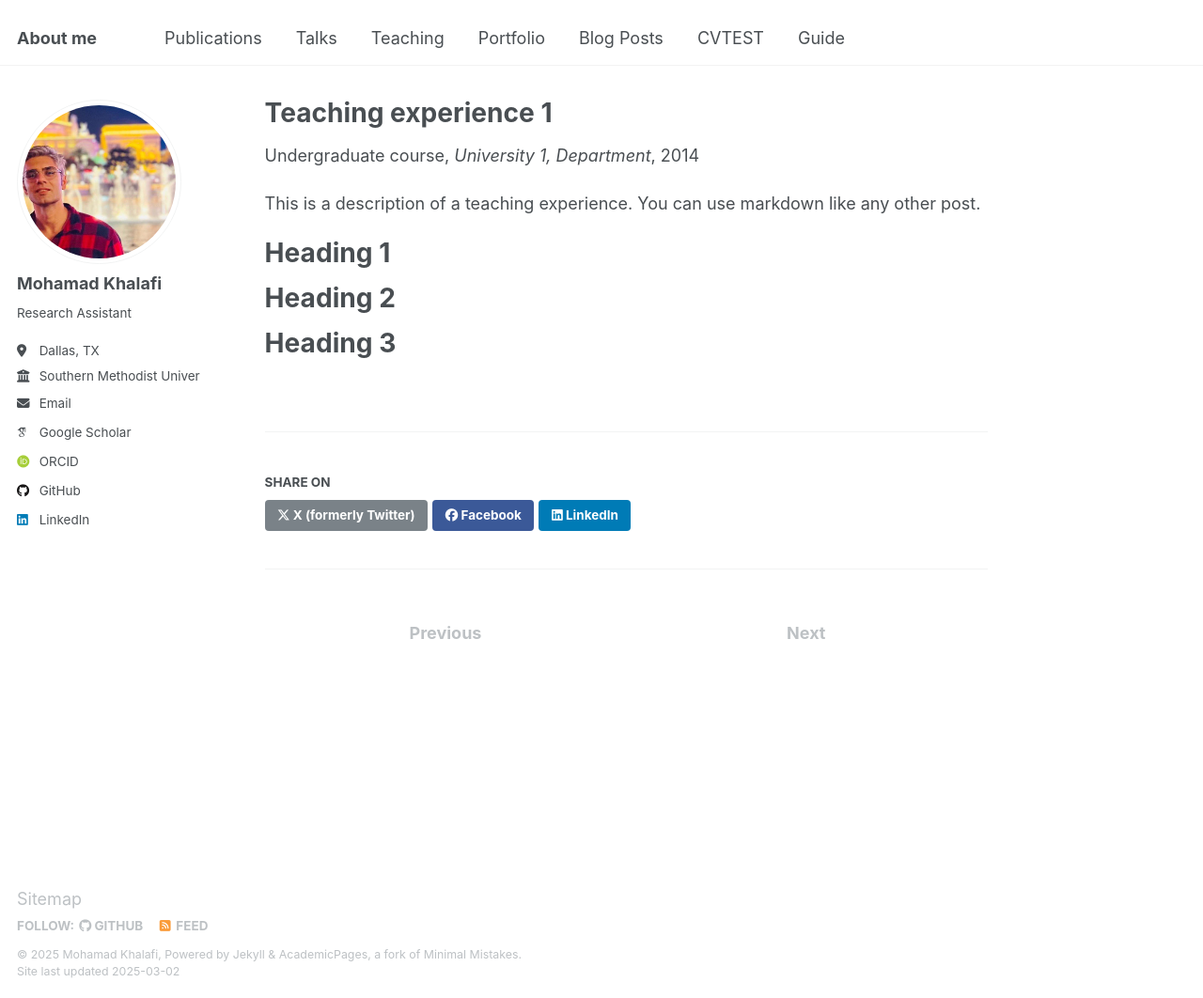
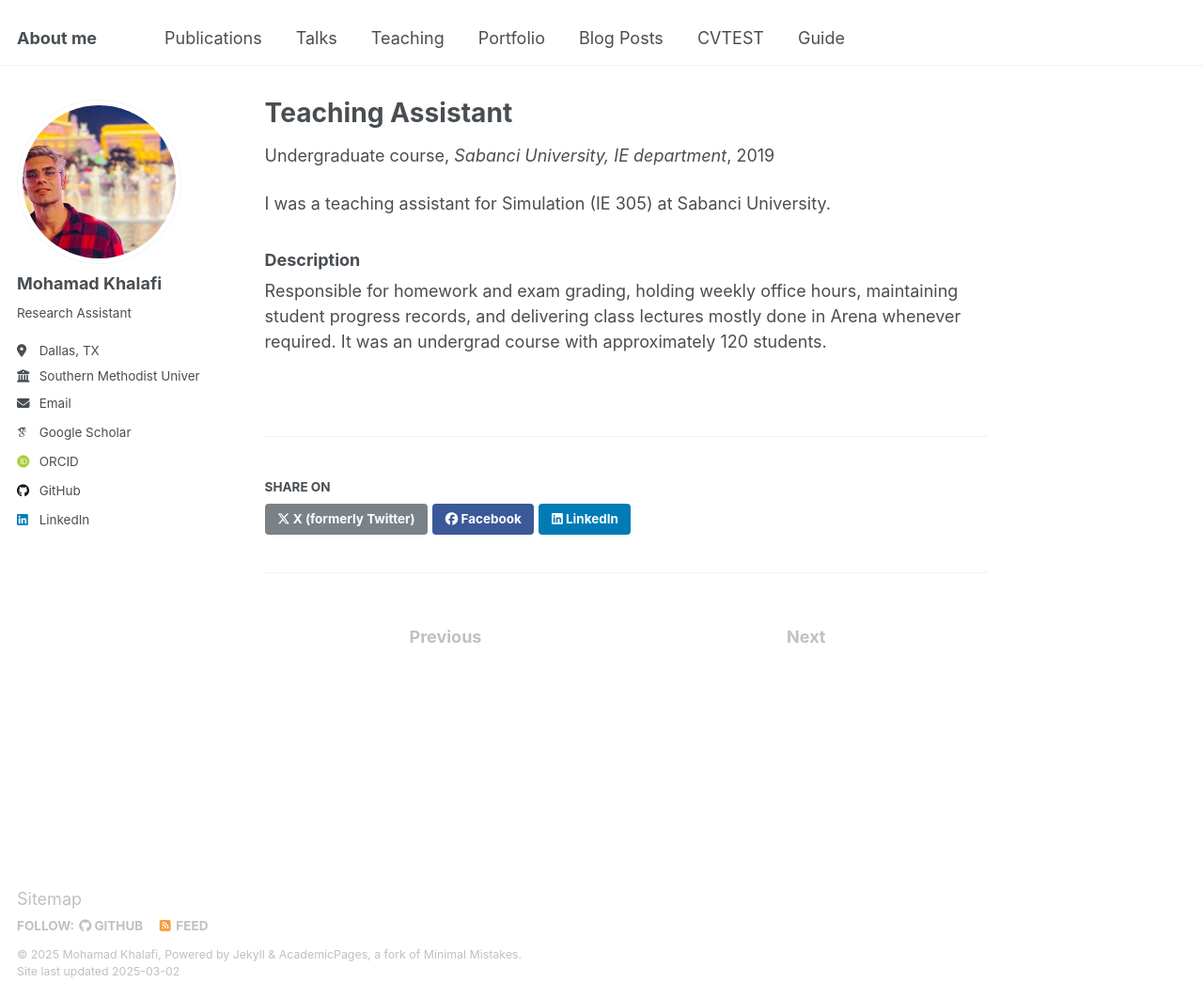
Before and after one commit to Mohammadkhf/mohammadkhf.github.io, a Jekyll site: the page built from _teaching/2014-spring-teaching-1.md, in a window 1280 px wide and 1062 px high. Shown: the whole window at 94% size. Built offline with Jekyll 4.4.1, drawn with Linux system fonts in a browser that asks for light colours; some web fonts are replaced.

Commit message:
Update 2014-spring-teaching-1.md

```diff
--- a/_teaching/2014-spring-teaching-1.md
+++ b/_teaching/2014-spring-teaching-1.md
@@ -1,20 +1,12 @@
 ---
-title: "Teaching experience 1"
+title: "Teaching Assistant "
 collection: teaching
 type: "Undergraduate course"
-permalink: /teaching/2014-spring-teaching-1
-venue: "University 1, Department"
-date: 2014-01-01
-location: "City, Country"
+permalink: /teaching/simulation
+venue: "Sabanci University, IE department"
+date: 2019-09-20
+location: "Istanbul, Turkey"
 ---
-
-This is a description of a teaching experience. You can use markdown like any other post.
-
-Heading 1
-======
-
-Heading 2
-======
-
-Heading 3
-======
+I was a teaching assistant for Simulation (IE 305) at Sabanci University.
+### Description
+ Responsible for homework and exam grading, holding weekly office hours, maintaining student progress records, and delivering class lectures mostly done in Arena whenever required. It was an undergrad course with approximately 120 students.
```
